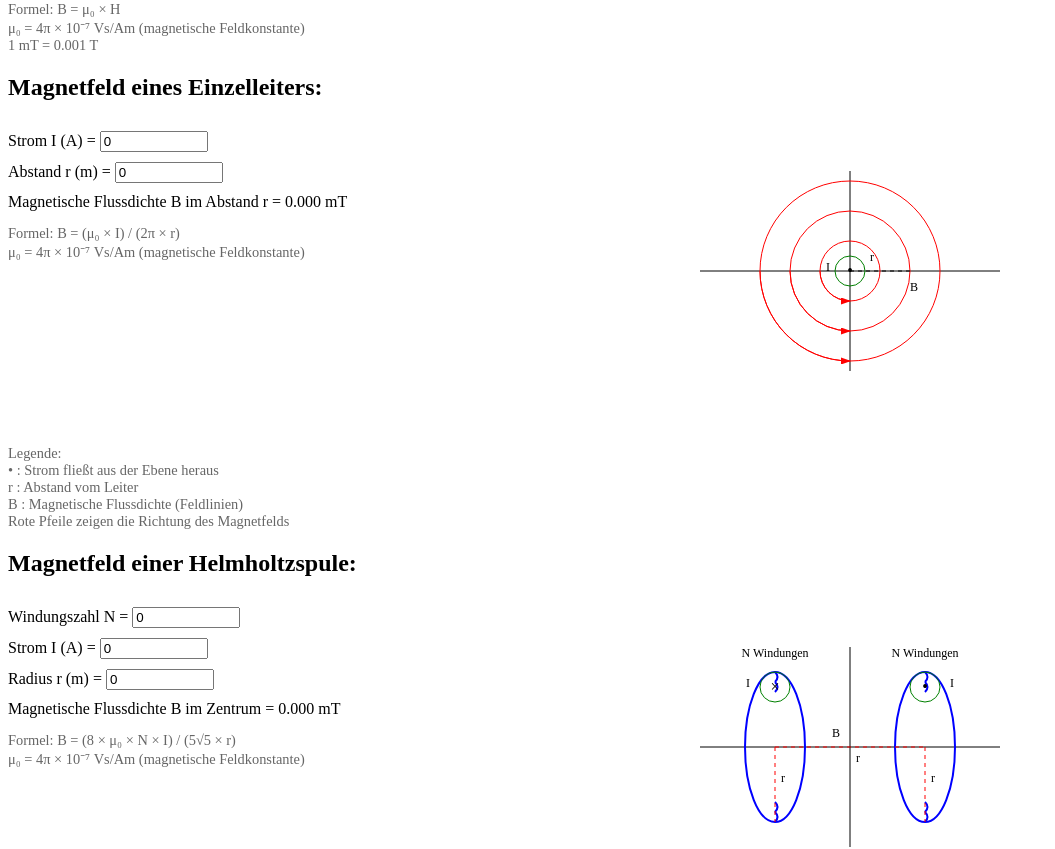
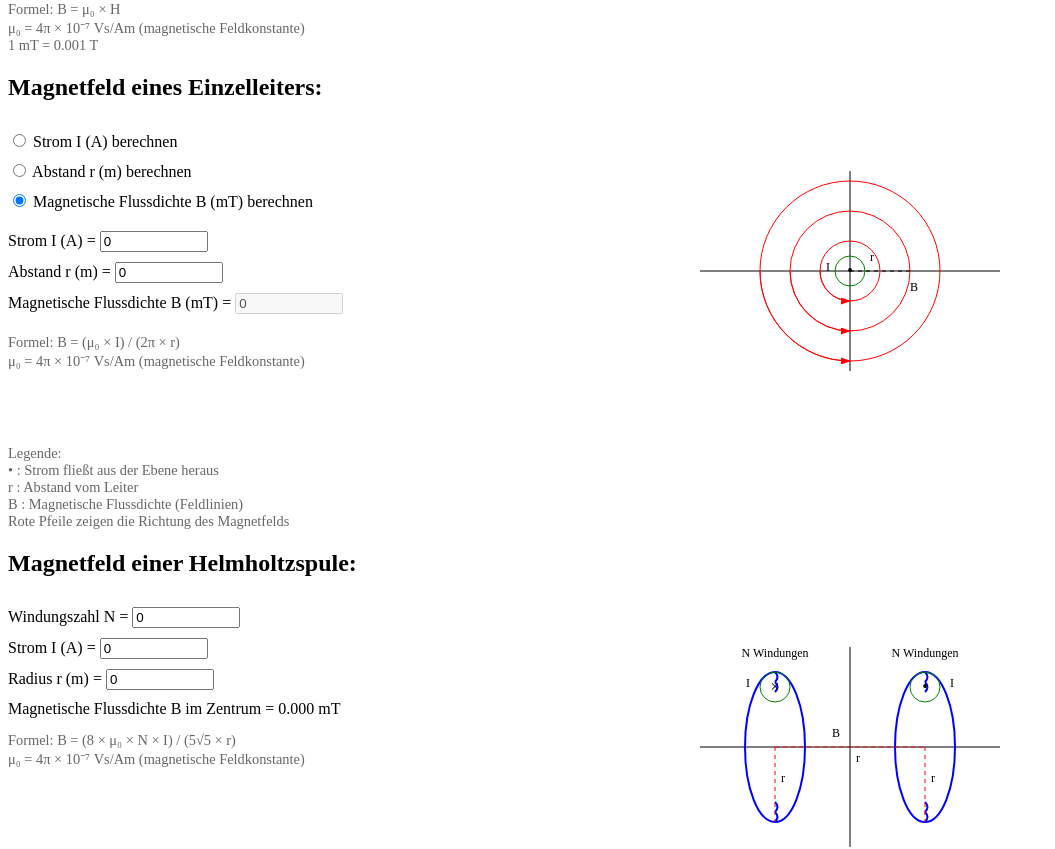
Before and after one commit to Florian-Soyka/EMF-Tools, an Angular app: page / in a window 1280 px wide. Shown: the part 660-1509 px from the top of the page, without its empty margins (0-1055 px from the left). Built offline with nearby package versions, Linux system fonts and the light colour scheme.

Commit message:
Add parameter choice to single wire calculations

```diff
--- a/src/main.ts
+++ b/src/main.ts
@@ -106,18 +106,41 @@ import { provideAnimations } from '@angular/platform-browser/animations';
         <div style="flex: 1">
           <div style="margin: 10px 0">
             <label>
+              <input type="radio" [(ngModel)]="calculateParameter" value="current" name="parameter">
+              Strom I (A) berechnen
+            </label>
+          </div>
+          <div style="margin: 10px 0">
+            <label>
+              <input type="radio" [(ngModel)]="calculateParameter" value="distance" name="parameter">
+              Abstand r (m) berechnen
+            </label>
+          </div>
+          <div style="margin: 10px 0">
+            <label>
+              <input type="radio" [(ngModel)]="calculateParameter" value="field" name="parameter">
+              Magnetische Flussdichte B (mT) berechnen
+            </label>
+          </div>
+          <div style="margin: 20px 0">
+            <div style="margin: 10px 0">
+              <label>
                 Strom I (A) =
-              <input type="number" [(ngModel)]="current" (ngModelChange)="calculateSingleWireField()" style="width: 100px">
+                <input type="number" [(ngModel)]="current" (ngModelChange)="calculateSingleWireField()" [disabled]="calculateParameter === 'current'" style="width: 100px">
               </label>
             </div>
             <div style="margin: 10px 0">
               <label>
                 Abstand r (m) =
-              <input type="number" [(ngModel)]="distance" (ngModelChange)="calculateSingleWireField()" style="width: 100px">
+                <input type="number" [(ngModel)]="distance" (ngModelChange)="calculateSingleWireField()" [disabled]="calculateParameter === 'distance'" style="width: 100px">
               </label>
             </div>
             <div style="margin: 10px 0">
-            Magnetische Flussdichte B im Abstand r = {{ singleWireFieldMilliTesla.toFixed(3) }} mT
+              <label>
+                Magnetische Flussdichte B (mT) =
+                <input type="number" [(ngModel)]="singleWireFieldMilliTesla" (ngModelChange)="calculateSingleWireField()" [disabled]="calculateParameter === 'field'" style="width: 100px">
+              </label>
+            </div>
           </div>
           <p style="color: #666; font-size: 0.9em">
             Formel: B = (μ₀ × I) / (2π × r) <br>
@@ -129,9 +152,6 @@ import { provideAnimations } from '@angular/platform-browser/animations';
             <!-- Koordinatensystem -->
             <line x1="50" y1="150" x2="350" y2="150" stroke="black" stroke-width="1"/>
             <line x1="200" y1="50" x2="200" y2="250" stroke="black" stroke-width="1"/>
-
-            <!-- Leiter -->
-            <!-- <line x1="200" y1="50" x2="200" y2="250" stroke="blue" stroke-width="4"/> -->
 
             <!-- Magnetfeldlinien (konzentrische Kreise) -->
             <circle cx="200" cy="150" r="30" stroke="red" stroke-width="1" fill="none"/>
@@ -291,6 +311,7 @@ import { provideAnimations } from '@angular/platform-browser/animations';
           </p>
         </div>
       </div>
+    </div>
   `,
 })
 export class App {
@@ -299,6 +320,7 @@ export class App {
   current: number = 0;
   distance: number = 0;
   singleWireFieldMilliTesla: number = 0;
+  calculateParameter: string = 'field';
 
   // Helmholtz-Spule Variablen
   turns: number = 0;
@@ -310,18 +332,18 @@ export class App {
   eField: number = 0;
   hFieldWave: number = 0;
 
-  μ0: number = 4 * Math.PI * 1e-7; // magnetische Feldkonstante
-  Z0: number = 376.730313668; // Wellenwiderstand des Vakuums
-
+  // Frequenz-Wellenlänge Variablen
   frequency: number = 0;
   frequencyUnit: string = "1";
   wavelength: number = 0;
   wavelengthUnit: string = "1";
   c: number = 299792458;
 
+  μ0: number = 4 * Math.PI * 1e-7; // magnetische Feldkonstante
+  Z0: number = 376.730313668; // Wellenwiderstand des Vakuums
+
   calculateH() {
     if (this.bFieldMilliTesla != null) {
-      // Umrechnung von mT in T und dann Berechnung von H
       const bFieldTesla = this.bFieldMilliTesla * 0.001;
       this.hField = bFieldTesla / this.μ0;
     }
@@ -329,7 +351,6 @@ export class App {
 
   calculateB() {
     if (this.hField != null) {
-      // Berechnung in Tesla und Umrechnung in mT
       const bFieldTesla = this.hField * this.μ0;
       this.bFieldMilliTesla = bFieldTesla * 1000;
     }
@@ -348,20 +369,32 @@ export class App {
   }
 
   calculateSingleWireField() {
+    switch (this.calculateParameter) {
+      case 'current':
+        if (this.distance != null && this.distance !== 0 && this.singleWireFieldMilliTesla != null) {
+          const bFieldTesla = this.singleWireFieldMilliTesla * 0.001;
+          this.current = (bFieldTesla * 2 * Math.PI * this.distance) / this.μ0;
+        }
+        break;
+      case 'distance':
+        if (this.current != null && this.current !== 0 && this.singleWireFieldMilliTesla != null) {
+          const bFieldTesla = this.singleWireFieldMilliTesla * 0.001;
+          this.distance = (this.μ0 * this.current) / (2 * Math.PI * bFieldTesla);
+        }
+        break;
+      case 'field':
         if (this.current != null && this.distance != null && this.distance !== 0) {
-      // B = (μ0 × I) / (2π × r)
           const bFieldTesla = (this.μ0 * this.current) / (2 * Math.PI * this.distance);
-      this.singleWireFieldMilliTesla = bFieldTesla * 1000; // Umrechnung in mT
-    } else {
-      this.singleWireFieldMilliTesla = 0;
+          this.singleWireFieldMilliTesla = bFieldTesla * 1000;
+        }
+        break;
     }
   }
 
   calculateHelmholtzField() {
     if (this.turns != null && this.helmholtzCurrent != null && this.radius != null && this.radius !== 0) {
-      // B = (8 × μ0 × N × I) / (5√5 × r)
       const bFieldTesla = (8 * this.μ0 * this.turns * this.helmholtzCurrent) / (5 * Math.sqrt(5) * this.radius);
-      this.helmholtzFieldMilliTesla = bFieldTesla * 1000; // Umrechnung in mT
+      this.helmholtzFieldMilliTesla = bFieldTesla * 1000;
     } else {
       this.helmholtzFieldMilliTesla = 0;
     }
@@ -385,7 +418,5 @@ export class App {
 }
 
 bootstrapApplication(App, {
-  providers: [
-    provideAnimations()
-  ]
+  providers: [provideAnimations()]
 }).catch(err => console.error(err));
```
Lines whose indentation alone changed are shown as unchanged.
